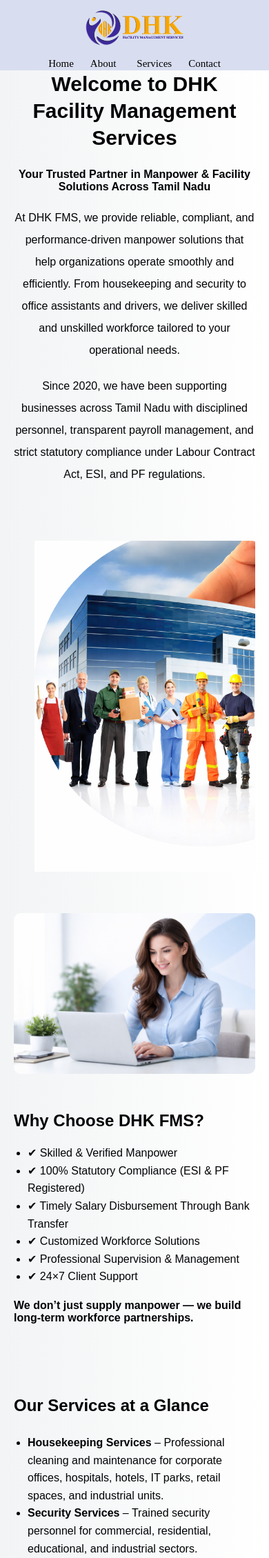
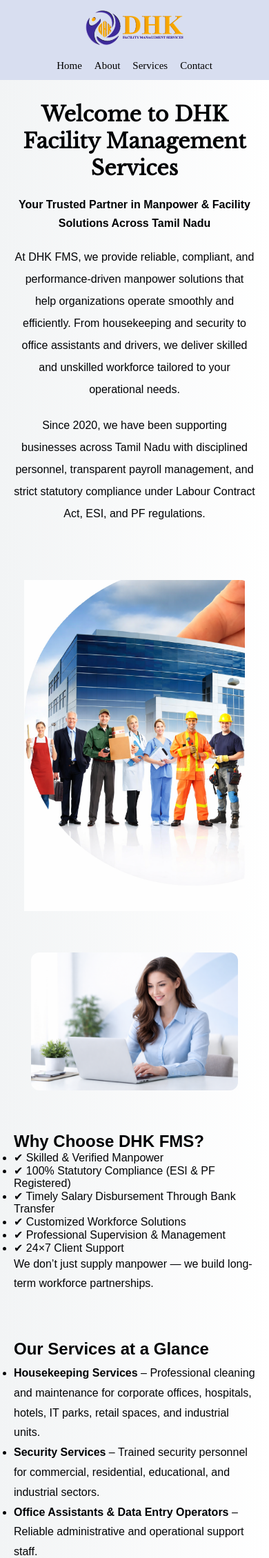
Before and after one commit to NivethithaaPrabhakaran/dhk-website, a Flask app: page / in a window 390 px wide. Shown: the top 2259 px of the page at 69% size. Run offline with Flask 3, Linux system fonts and the light colour scheme.

Commit message:
css update

```diff
--- a/static/style.css
+++ b/static/style.css
@@ -1,27 +1,38 @@
+/* ===== GLOBAL ===== */
+
 * {
+    margin: 0;
+    padding: 0;
+    box-sizing: border-box;
     font-family: Arial, sans-serif;
 }
+
+body {
+    font-family: 'Libre Baskerville', serif;
+    background: linear-gradient(to right, #f2f4f5, #ffffff);
+    color: #000205;
+}
+
+html {
+    scroll-behavior: smooth;
+}
+
 h1,
 h2,
 h3 {
     font-weight: 600;
 }
+
 p {
     font-weight: 400;
+    line-height: 1.7;
 }
-/* ===== GLOBAL STYLES ===== */
-body {
-    margin: 0;
-    font-family: 'Libre Baskerville', serif;
-    background: linear-gradient(to right, #f2f4f5, #ffffff);
-    color: #000205;
-}
-    /* 👈 Important */
 
 /* ===== NAVBAR ===== */
+
 header {
     background-color: #d8def0;
-    padding: 10px 50px;
+    padding: 12px 50px;
 }
 
 .navbar {
@@ -31,7 +42,7 @@ header {
 }
 
 .logo {
-    height: 80px;
+    height: 70px;
 }
 
 nav {
@@ -50,19 +61,11 @@ nav a,
     border: none;
     cursor: pointer;
 }
+
 /* ===== DROPDOWN ===== */
+
 .dropdown {
     position: relative;
-    display: inline-block;
-}
-
-.dropbtn {
-    background: transparent;
-    border: none;
-    color: black;
-    font-size: 18px;
-    font-family: 'Times New Roman', serif;
-    cursor: pointer;
 }
 
 .dropdown-content {
@@ -72,13 +75,12 @@ nav a,
     min-width: 220px;
     box-shadow: 0px 8px 16px rgba(0, 0, 0, 0.2);
     border-radius: 8px;
-    z-index: 1;
+    z-index: 10;
 }
 
 .dropdown-content a {
     color: #1e293b;
     padding: 12px 16px;
-    text-decoration: none;
     display: block;
 }
 
@@ -91,17 +93,54 @@ nav a,
 }
 
 /* ===== HERO SECTION ===== */
-/* ===== HERO TEXT ANIMATION ===== */
-.hero-title {
-    font-family: 'Libre Baskerville' serif;
-    font-weight: bold;
-    font-size: 42px;
-    /* adjust if you want bigger */
+
+.hero {
+    display: flex;
+    align-items: center;
+    justify-content: space-between;
+    padding: 25px 80px 60px 100px;
+    gap: 40px;
 }
+
 .hero-left {
+    flex: 1;
     animation: slideLeft 1.2s ease forwards;
     opacity: 0;
 }
+
+.hero-right {
+    flex: 1;
+    display: flex;
+    justify-content: flex-end;
+    animation: slideRight 1.5s ease forwards;
+    opacity: 0;
+}
+
+.hero-title {
+    font-family: 'Libre Baskerville', serif;
+    font-size: 42px;
+    font-weight: bold;
+    margin-bottom: 20px;
+}
+
+.tagline {
+    font-size: 20px;
+    font-weight: 600;
+    margin-bottom: 20px;
+}
+
+.hero-description {
+    line-height: 2;
+    margin-bottom: 20px;
+}
+
+.hero-img {
+    width: 100%;
+    max-width: 550px;
+    height: auto;
+}
+
+/* ===== ANIMATIONS ===== */
 
 @keyframes slideLeft {
     from {
@@ -113,46 +152,6 @@ nav a,
         transform: translateX(0);
         opacity: 1;
     }
-}
-.hero {
-    display: flex;
-    align-items: center;
-    justify-content: space-between;
-    padding: 20 0 60px 100px;
-    /* remove right padding */
-    gap: 40px;
-}
-body {
-    margin: 0 !important;
-}
-
-header {
-    margin-bottom: 0;
-}
-
-.hero {
-    margin-top: 0;
-    padding-top: 0;
-}
-
-.hero-left h1 {
-    margin-top: 0;
-    padding-top: 0;
-}
-.hero-left {
-    flex: 1;
-}
-
-.hero-right {
-    flex: 1;
-    display: flex;
-    justify-content: flex-end;
-}
-/* ===== HERO IMAGE ANIMATION ===== */
-
-.hero-right {
-    animation: slideRight 1.5s ease forwards;
-    opacity: 0;
 }
 
 @keyframes slideRight {
@@ -167,255 +166,21 @@ header {
     }
 }
 
-.hero-img {
-    width: 100%;
-    height: auto;
+/* ===== PAGE SECTIONS ===== */
+
+.page-section,
+.about-section,
+.about-page {
+    padding: 60px 80px;
 }
 
-.tagline {
-    font-size: 20px;
-    font-weight: 600;
-    margin: 20px 0;
-}
-
-.hero-description {
-    line-height: 2.0;
-    /* 👈 This gives 2.0 line spacing */
-    margin-bottom: 20px;
-}
-/* ===== PAGE SECTION (General Content Pages) ===== */
-.page-section {
-    padding: 40px 80px;
-    text-align: left;
-}
-
-.page-section h2 {
-    font-size: 32px;
-    margin-bottom: 15px;
-}
-
-.page-section p {
-    font-size: 18px;
-    line-height: 1.6;
-}
-
-/* ===== ABOUT SECTION ===== */
-.about-section {
-    padding: 40px 80px;
-    text-align: left;
-}
-
+.page-section h2,
 .about-section h2 {
     font-size: 32px;
     margin-bottom: 15px;
 }
 
-.about-section p {
-    font-size: 18px;
-    line-height: 1.6;
-}
-
-/* ===== MISSION LIST ===== */
-.mission-list {
-    margin-top: 15px;
-    padding-left: 25px;
-}
-
-.mission-list li {
-    margin-bottom: 10px;
-    font-size: 18px;
-    line-height: 1.6;
-}
-
-/* ===== STRENGTH LIST ===== */
-.strength-list {
-    margin-top: 15px;
-}
-
-.strength-list ul {
-    padding-left: 25px;
-}
-
-.strength-list li {
-    margin-bottom: 10px;
-    font-size: 18px;
-    line-height: 1.6;
-}
-
-/* ===== SERVICE PAGE LAYOUT ===== */
-.service-header {
-    text-align: center;
-    margin-top: 40px;
-}
-.service-content {
-    display: flex;
-    align-items: center;
-    justify-content: center;
-    gap: 80px;
-    margin-top: 40px;
-    width: 90%;
-    margin-left: auto;
-    margin-right: auto;
-}
-
-.service-text {
-    width: 50%;
-    font-size: 18px;
-    line-height: 1.8;
-}
-
-.service-image {
-    width: 40%;
-    display: flex;
-    justify-content: center;
-}
-
-.service-img {
-    width: 280px;
-    height: auto;
-    border-radius: 12px;
-    box-shadow: 0 6px 20px rgba(0, 0, 0, 0.15);
-}
-
-/* ===== SERVICE BOX (If Used) ===== */
-.service-box {
-    margin: 40px auto;
-    width: 70%;
-    background: linear-gradient(to right, #ffffff, #f1f5f9);
-    padding: 25px;
-    border-radius: 15px;
-    box-shadow: 0 6px 15px rgba(0, 0, 0, 0.15);
-    transition: 0.3s;
-}
-
-.service-box:hover {
-    transform: scale(1.03);
-}
-
-/* ===== FOOTER ===== */
-footer {
-    text-align: center;
-    padding: 20px;
-    background-color: #0f172a;
-    color: white;
-    margin-top: 40px;
-}
-/* ===== HOME BOTTOM GALLERY ===== */
-.home-bottom-gallery {
-    padding: 60px 80px;
-    text-align: center;
-}
-
-.gallery-container {
-    display: flex;
-    flex-wrap: wrap;
-    justify-content: center;
-    gap: 20px;
-}
-
-.gallery-container img {
-    width: 200px;
-    height: 150px;
-    object-fit: cover;
-    border-radius: 10px;
-    box-shadow: 0 6px 15px rgba(0, 0, 0, 0.15);
-}
-.gallery-container img:hover {
-    transform: scale(1.05);
-}
-@media (max-width: 768px) {
-    .gallery-container {
-        flex-wrap: wrap;
-    }
-
-    .gallery-container img {
-        width: 48%;
-        margin-bottom: 15px;
-    }
-}
-/* WHY CHOOSE SECTION */
-.why-container,
-.commitment-container {
-    display: flex;
-    align-items: center;
-    gap: 60px;
-    padding: 80px 100px;
-}
-
-.why-image,
-.commitment-image {
-    flex: 1;
-}
-
-.why-image img,
-.commitment-image img {
-    width: 100%;
-    max-width: 400px;
-    border-radius: 10px;
-}
-
-.why-text,
-.commitment-text {
-    flex: 1;
-}
-
-.why-text ul,
-.commitment-text ul {
-    margin-top: 20px;
-    padding-left: 20px;
-    line-height: 1.6;
-}
-
-.highlight-line {
-    margin-top: 20px;
-    font-weight: 600;
-}
-.services-container {
-    display: flex;
-    align-items: center;
-    justify-content: space-between;
-    gap: 60px;
-    padding: 80px 100px;
-}
-
-.services-text {
-    flex: 1;
-}
-
-.services-text ul {
-    margin-top: 20px;
-    padding-left: 20px;
-    line-height: 1.6;
-}
-
-.services-image {
-    flex: 1;
-    display: flex;
-    justify-content: center;
-}
-
-.services-image img {
-    width: 100%;
-    max-width: 450px;
-    border-radius: 10px;
-}
-/* ===== SCROLL ANIMATION ===== */
-
-.hidden {
-    opacity: 0;
-    transform: translateY(60px);
-    transition: all 1.5s ease;
-}
-
-.show {
-    opacity: 1;
-    transform: translateY(0);
-}
-/* ===== ABOUT PAGE DROPDOWN ===== */
-
-.about-page {
-    padding: 100px 100px 60px 100px;
-}
+/* ===== ABOUT PAGE ===== */
 
 .page-main-title {
     margin-bottom: 40px;
@@ -445,101 +210,137 @@ footer {
     margin-top: 5px;
 }
 
-.about-content p,
-.about-content ul {
-    line-height: 1.6;
-}
-html {
-    scroll-behavior: smooth;
+/* ===== SERVICE SECTIONS ===== */
+
+.service-content,
+.services-container,
+.why-container,
+.commitment-container,
+.vision-container,
+.mission-container,
+.contact-container,
+.service-container {
+    display: flex;
+    align-items: center;
+    justify-content: space-between;
+    gap: 60px;
+    padding: 60px 80px;
 }
 
-.page-section {
-    scroll-margin-top: 100px;
-    /* prevents content hiding behind navbar */
-    padding: 60px 80px;
+.service-text,
+.services-text,
+.vision-text,
+.mission-text,
+.contact-text {
+    flex: 1;
+    font-size: 18px;
+    line-height: 1.8;
 }
+
+.service-image,
+.services-image,
+.vision-image,
+.mission-image,
+.contact-image,
+.why-image,
+.commitment-image {
+    flex: 1;
+    display: flex;
+    justify-content: center;
+}
+
+.service-image img,
+.services-image img,
+.vision-image img,
+.mission-image img,
+.contact-image img,
+.why-image img,
+.commitment-image img {
+    width: 100%;
+    max-width: 420px;
+    border-radius: 12px;
+}
+
+.service-img {
+    width: 280px;
+    border-radius: 12px;
+}
+
+/* ===== CLIENTS ===== */
+
 .clients {
     display: flex;
     justify-content: center;
+    flex-wrap: wrap;
     gap: 40px;
-    flex-wrap: wrap;
     margin-top: 30px;
 }
 
 .clients img {
     width: 140px;
-    height: auto;
     transition: 0.3s;
 }
 
 .clients img:hover {
     transform: scale(1.05);
 }
-.vision-container {
-    display: flex;
-    align-items: center;
-    justify-content: center;
-    gap: 60px;
-    margin-bottom: 80px;
+
+/* ===== GALLERY ===== */
+
+.home-bottom-gallery {
+    padding: 60px 80px;
+    text-align: center;
 }
 
-.vision-text {
-    width: 45%;
-    line-height: 1.8;
+.gallery-container {
+    display: flex;
+    flex-wrap: wrap;
+    justify-content: center;
+    gap: 20px;
 }
 
-.vision-image img {
-    width: 350px;
-    border-radius: 12px;
+.gallery-container img {
+    width: 200px;
+    height: 150px;
+    object-fit: cover;
+    border-radius: 10px;
+    box-shadow: 0 6px 15px rgba(0, 0, 0, 0.15);
 }
 
-.mission-container {
-    display: flex;
-    align-items: center;
-    justify-content: center;
-    gap: 60px;
-    margin-top: 50px;
+.gallery-container img:hover {
+    transform: scale(1.05);
 }
 
-.mission-image img {
-    width: 450px;
-    height: auto;
+/* ===== FOOTER ===== */
+
+footer {
+    text-align: center;
+    padding: 20px;
+    background-color: #0f172a;
+    color: white;
+    margin-top: 40px;
 }
 
-.mission-text {
-    width: 50%;
-}
-.contact-container {
-    display: flex;
-    align-items: center;
-    justify-content: center;
-    gap: 80px;
-    padding: 80px;
+/* ===== SCROLL ANIMATION ===== */
+
+.hidden {
+    opacity: 0;
+    transform: translateY(60px);
+    transition: all 1.5s ease;
 }
 
-.contact-text {
-    width: 45%;
-    line-height: 1.8;
+.show {
+    opacity: 1;
+    transform: translateY(0);
 }
 
-.contact-image img {
-    width: 450px;
-    border-radius: 12px;
-}
-.service-image img {
-    width: 300px;
-    border-radius: 15px;
-}
-.service-container {
-    display: flex;
-    justify-content: space-between;
-    align-items: center;
-    gap: 40px;
-}
+/* ===== LINKS ===== */
+
 a {
     text-decoration: none;
     color: blue;
 }
+
 /* ===== MOBILE VIEW ===== */
 
 @media (max-width: 768px) {
@@ -550,8 +351,7 @@ a {
 
     .navbar {
         flex-direction: column;
-        align-items: center;
-        gap: 12px;
+        gap: 15px;
     }
 
     .logo {
@@ -559,9 +359,8 @@ a {
     }
 
     nav {
-        display: flex;
+        flex-wrap: wrap;
         justify-content: center;
-        flex-wrap: wrap;
         gap: 18px;
     }
 
@@ -570,16 +369,10 @@ a {
         font-size: 15px;
     }
 
-    /* HERO */
     .hero {
         flex-direction: column;
         text-align: center;
         padding: 30px 20px;
-    }
-
-    .hero-left,
-    .hero-right {
-        width: 100%;
     }
 
     .hero-title {
@@ -587,30 +380,29 @@ a {
         line-height: 1.3;
     }
 
-    .hero-description,
-    .tagline {
+    .tagline,
+    .hero-description {
         font-size: 16px;
     }
 
     .hero-img {
-        width: 100%;
         max-width: 320px;
         margin-top: 20px;
     }
 
-    /* SERVICE PAGES */
+    .page-section,
+    .about-section,
+    .about-page,
     .service-content,
-    .service-container,
     .services-container,
     .why-container,
     .commitment-container,
     .vision-container,
     .mission-container,
-    .contact-container {
+    .contact-container,
+    .service-container {
+        padding: 30px 20px;
         flex-direction: column;
-        text-align: left;
-        gap: 30px;
-        padding: 30px 20px;
     }
 
     .service-text,
@@ -620,75 +412,36 @@ a {
     .contact-text {
         width: 100%;
         font-size: 16px;
-        line-height: 1.8;
-    }
-
-    .service-image,
-    .services-image,
-    .vision-image,
-    .mission-image,
-    .contact-image {
-        width: 100%;
-        display: flex;
-        justify-content: center;
     }
 
     .service-image img,
     .services-image img,
     .vision-image img,
     .mission-image img,
-    .contact-image img {
-        width: 90%;
+    .contact-image img,
+    .why-image img,
+    .commitment-image img {
         max-width: 300px;
-    }
-
-    /* PAGE SECTIONS */
-    .page-section,
-    .about-section,
-    .about-page {
-        padding: 30px 20px;
     }
 
     .page-section h2,
     .about-section h2 {
+        text-align: center;
         font-size: 28px;
-        text-align: center;
-    }
-
-    /* CLIENTS */
-    .clients {
-        gap: 20px;
     }
 
     .clients img {
         width: 90px;
     }
 
-    /* FOOTER */
+    .gallery-container img {
+        width: 100%;
+        max-width: 300px;
+        height: auto;
+    }
+
     footer {
         font-size: 14px;
         padding: 15px;
-        text-align: center;
     }
 }
-/* Remove gap between navbar and hero section */
-.hero {
-    margin-top: 20;
-    padding-top: 0;
-    align-items: flex-start;
-    /* important */
-}
-
-.hero-left {
-    margin-top: 0;
-    padding-top: 0;
-}
-
-.hero-left h1 {
-    margin-top: 0;
-}
-
-/* Optional: reduce header bottom spacing */
-header {
-    padding-bottom: 0;
-}
```
